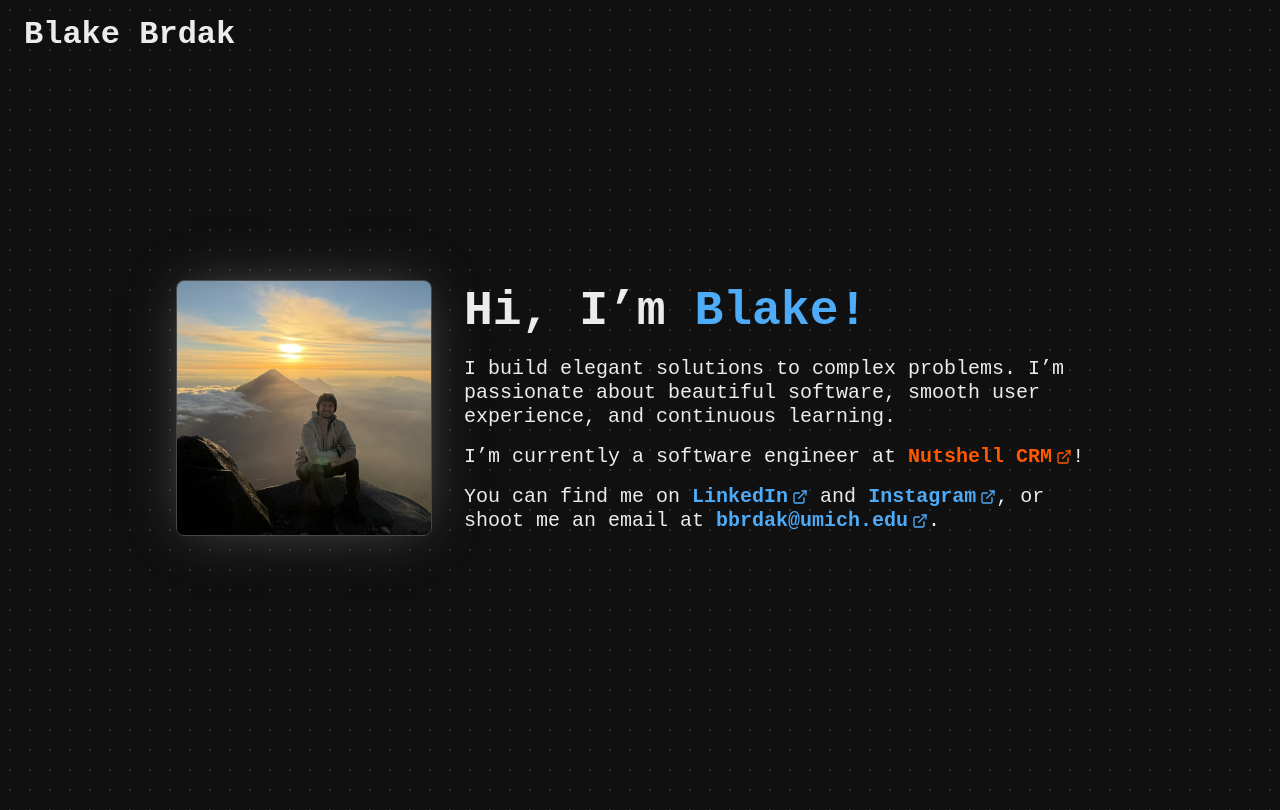
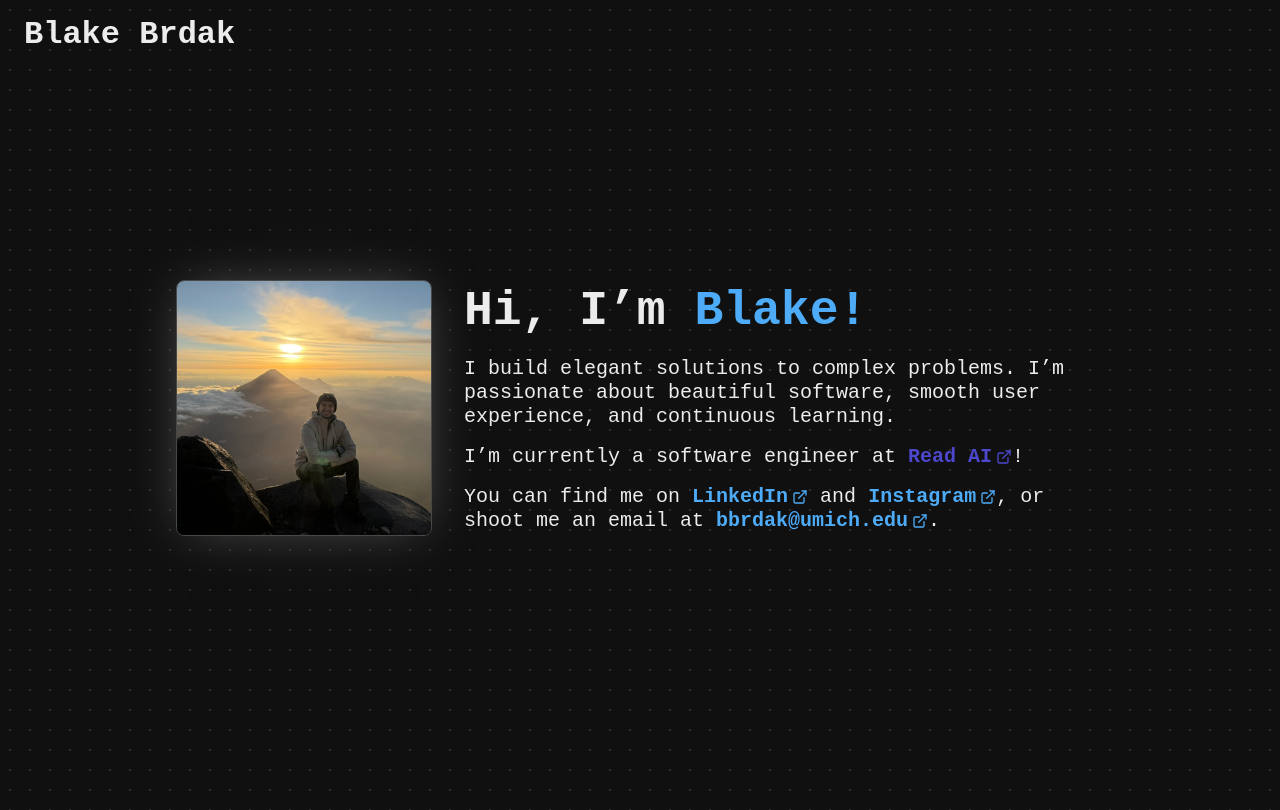
Before and after one commit to blakebrdak/blakebrdak.com, a Next.js app: page / in a window 1280 px wide. Built offline with nearby package versions, Linux system fonts and the light colour scheme; a web font is replaced by a local one.

Commit message:
Update job

```diff
--- a/app/components/main-content.tsx
+++ b/app/components/main-content.tsx
@@ -47,9 +47,9 @@ export function MainContent() {
         <Text size="md" style={textAnimation(2500)}>
           I’m currently a software engineer at{' '}
           <LinkWithIcon
-            href="https://www.nutshell.com"
-            label="Nutshell CRM"
-            color="#FE5800"
+            href="https://www.read.ai/"
+            label="Read AI"
+            color="#4c47cc"
           />
           !
         </Text>
```
